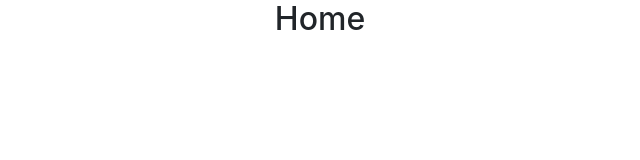
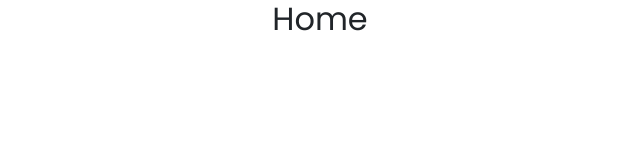
Before and after one commit to shubhamp1901/react-blog, a React (Create React App) app: page / in a window 1280 px wide. Shown: the top 160 px of the page, without its empty margins (320-960 px from the left). Built offline with nearby package versions, Linux system fonts and the light colour scheme.

Commit message:
style and header

```diff
--- a/src/index.css
+++ b/src/index.css
@@ -1,8 +1,7 @@
 body {
   margin: 0;
-  font-family: -apple-system, BlinkMacSystemFont, 'Segoe UI', 'Roboto', 'Oxygen',
-    'Ubuntu', 'Cantarell', 'Fira Sans', 'Droid Sans', 'Helvetica Neue',
-    sans-serif;
+  font-family: 'Poppins';
+  line-height: 1.5;
   -webkit-font-smoothing: antialiased;
   -moz-osx-font-smoothing: grayscale;
 }
```
Also changed, not shown: src/components/Header.js (added, +9 -0 lines).
